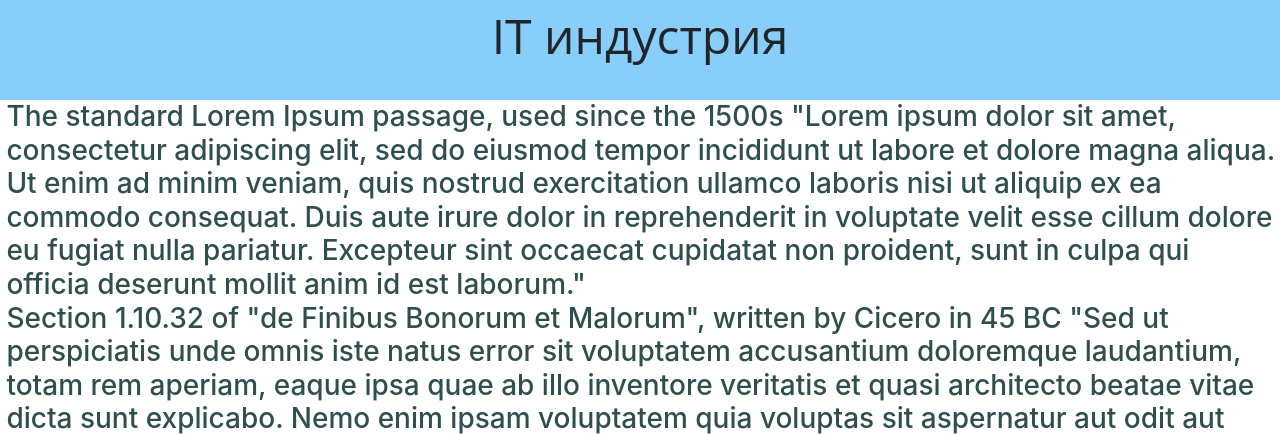
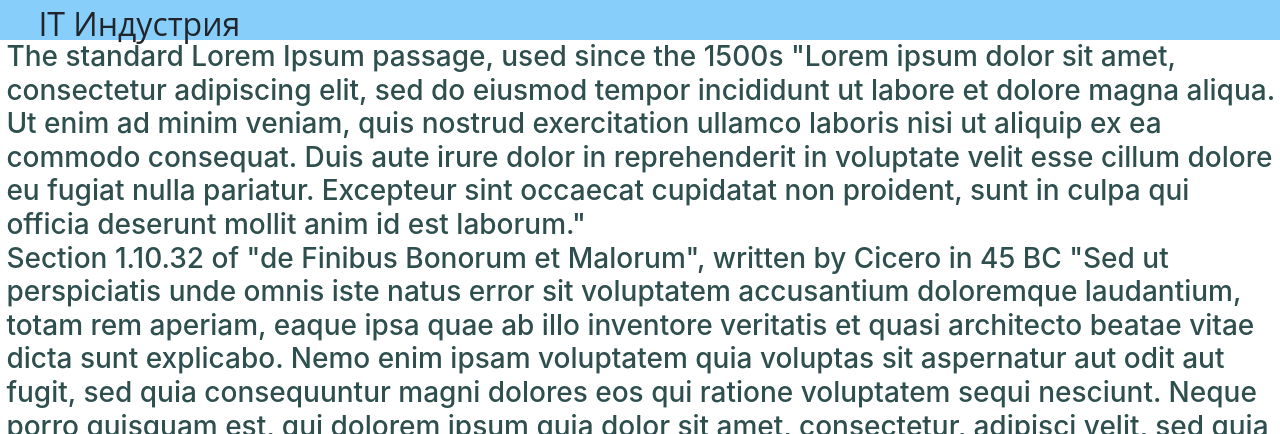
Before and after one commit to Liroto-pesonal-org/IT-october, a PHP site: page / in a window 1280 px wide. Shown: the top 434 px of the page. Run offline with PHP 8.4, Linux system fonts and the light colour scheme; some libraries are stand-ins or nearby versions.

Commit message:
updated header

```diff
--- a/css/style.css
+++ b/css/style.css
@@ -93,12 +93,15 @@ body, html {
 #header{
     background-color: #87cefa;
     display:block;
-    height: 12.5%;
+    height: 5%;
 	width: 100%;
 	position:relative;
     font-family: 'Open Sans', sans-serif;
-    font-size: 3em;
-    text-align: center;
+    font-size: 2em;
+    text-align: left;
+}
+#header_text{
+    margin-left: 3%;
 }
 #h3{
     font-family: 'Roboto Slab', serif;
--- a/index.html
+++ b/index.html
@@ -12,7 +12,8 @@
         <title>Index</title>
     </head>
     <body>
-        <div id="header"> IT индустрия </div>
+        <div id="header">
+        <p id="header_text">IT Индустрия</p></div>
         <div id="first-big">
             <h3>The standard Lorem Ipsum passage, used since the 1500s
 "Lorem ipsum dolor sit amet, consectetur adipiscing elit, sed do eiusmod tempor incididunt ut labore et dolore magna aliqua. Ut enim ad minim veniam, quis nostrud exercitation ullamco laboris nisi ut aliquip ex ea commodo consequat. Duis aute irure dolor in reprehenderit in voluptate velit esse cillum dolore eu fugiat nulla pariatur. Excepteur sint occaecat cupidatat non proident, sunt in culpa qui officia deserunt mollit anim id est laborum."
```
Also changed, not shown: fukc uou.jpg (deleted), someotherpage.html (deleted).
